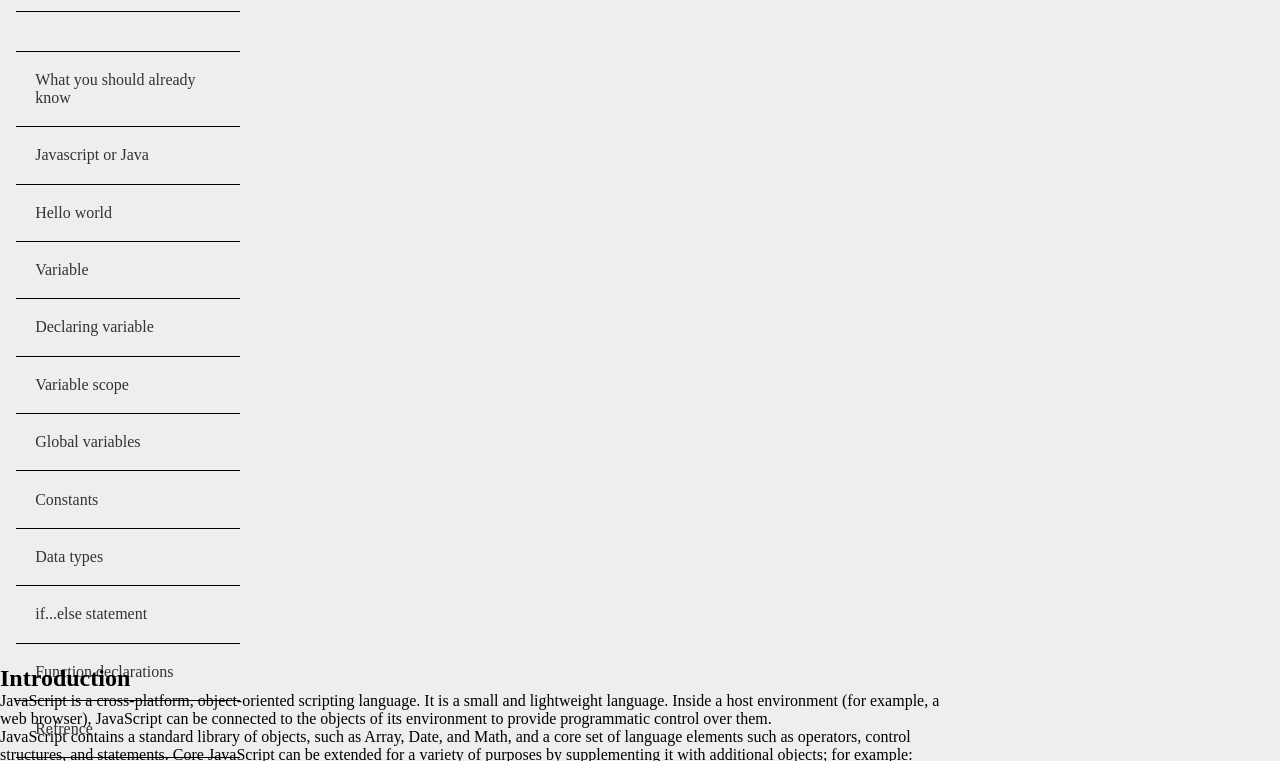
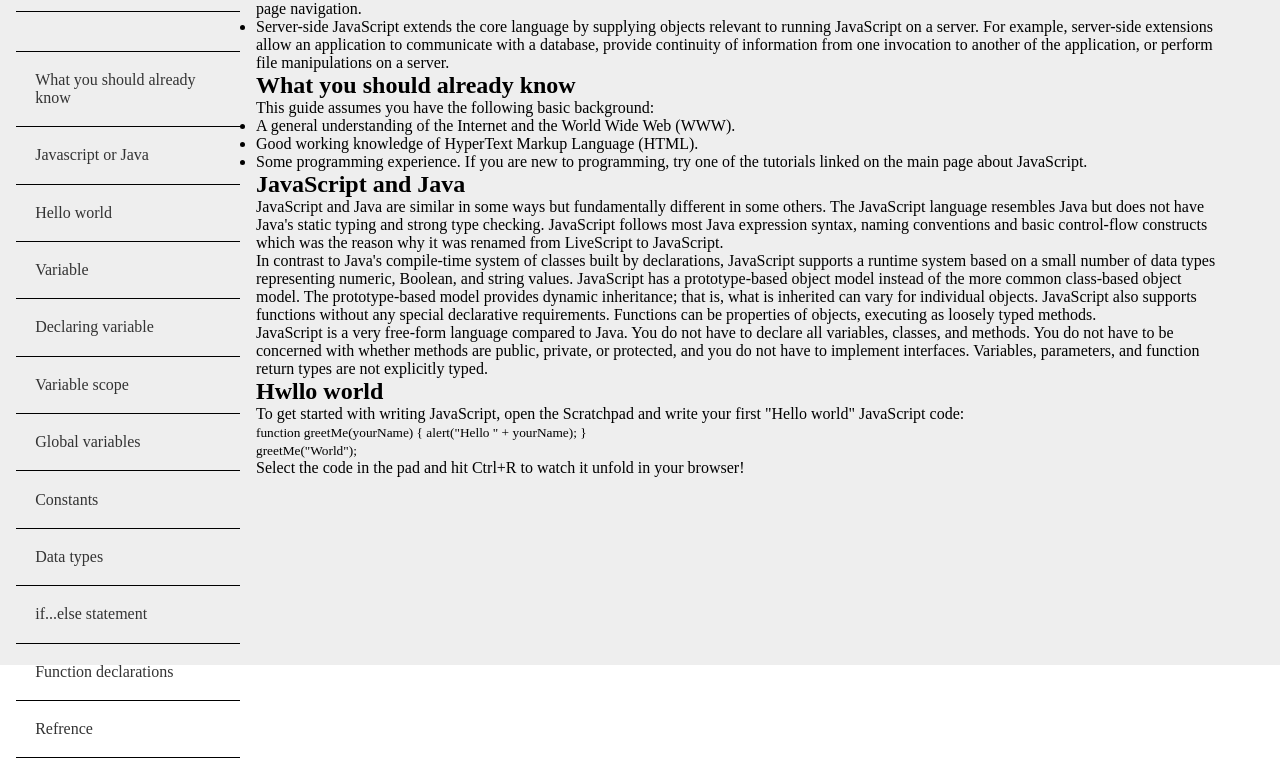
Before and after one commit to balqees0325/project2-trial, a plain HTML site: page index.html in a window 1280 px wide. Shown: the part 185-946 px from the top of the page. Drawn offline with Linux system fonts and the light colour scheme.

Commit message:
errors flag fix

```diff
--- a/style.css
+++ b/style.css
@@ -7,9 +7,7 @@
 	padding-top: 50px;
 	width: 100%;
 	height: 100%;
-	display: -ms-grid;
-	display: grid;
-	-ms-grid-columns: 20% 75%;
+	display: flex;
 	background-color: #eee;
 }
 .sideNav {
```
Also changed, not shown: 1 other file.
